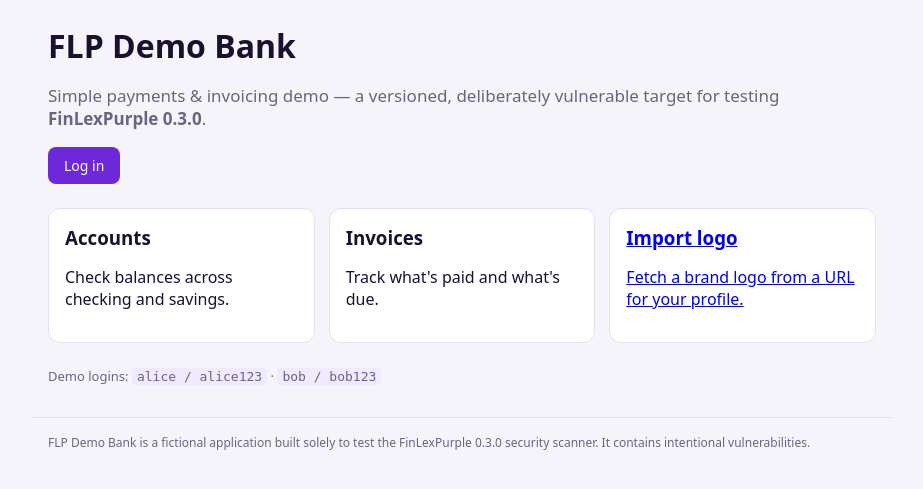
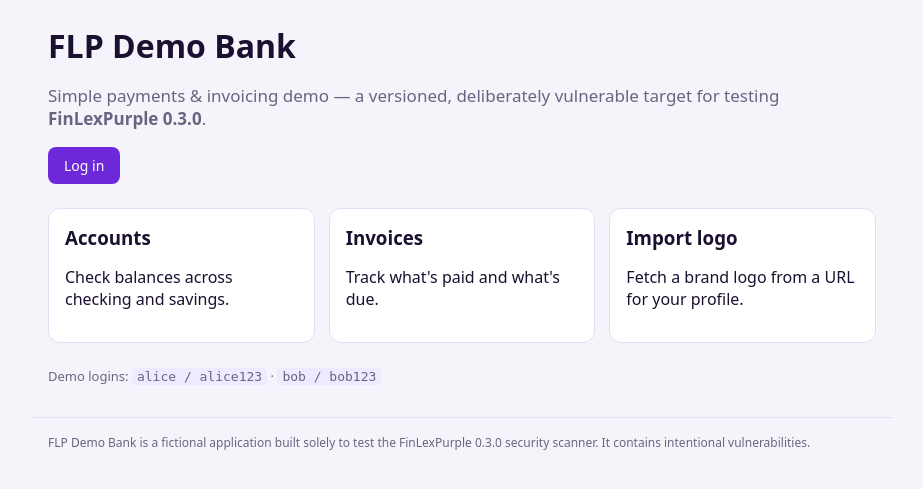
Before and after one commit to FinLexPurple/finlexpurple-targetwebaap-0.3.0, a Flask app: page / in a window 1280 px wide. Shown: the part 82-571 px from the top of the page, without its empty margins (178-1101 px from the left). Run offline with Flask 3, Linux system fonts and the light colour scheme.

Commit message:
Style card anchors for the linked Import logo card

```diff
--- a/static/style.css
+++ b/static/style.css
@@ -56,6 +56,8 @@ body {
 .btn:hover { background: var(--purple-dark); }
 .cards { display: grid; grid-template-columns: repeat(auto-fit, minmax(180px, 1fr)); gap: 14px; margin: 24px 0; }
 .card { background: var(--card); border: 1px solid var(--line); border-radius: 12px; padding: 16px; }
+a.card { text-decoration: none; color: inherit; display: block; }
+a.card:hover { border-color: var(--purple); }
 .card h3 { margin: 0 0 6px; }
 .panel { background: var(--card); border: 1px solid var(--line); border-radius: 12px; padding: 20px; }
 .panel.narrow { max-width: 460px; }
```
